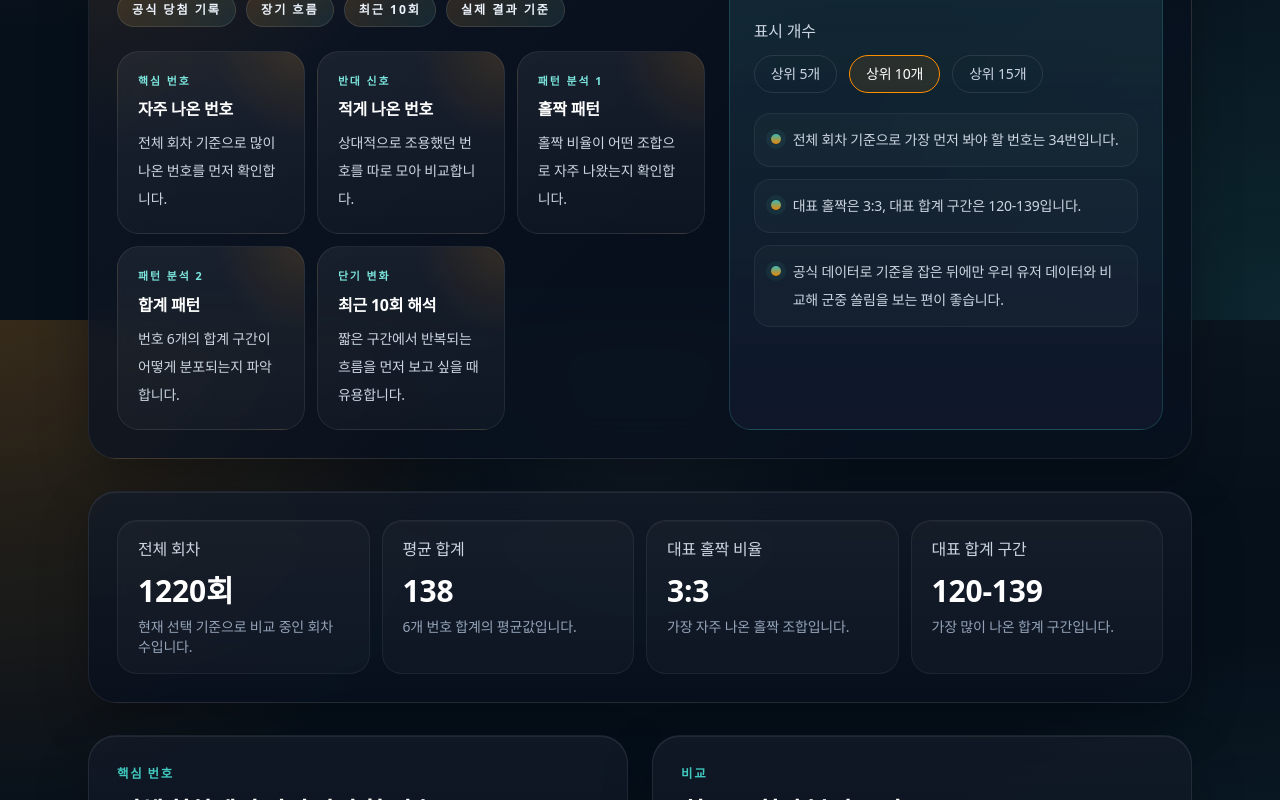
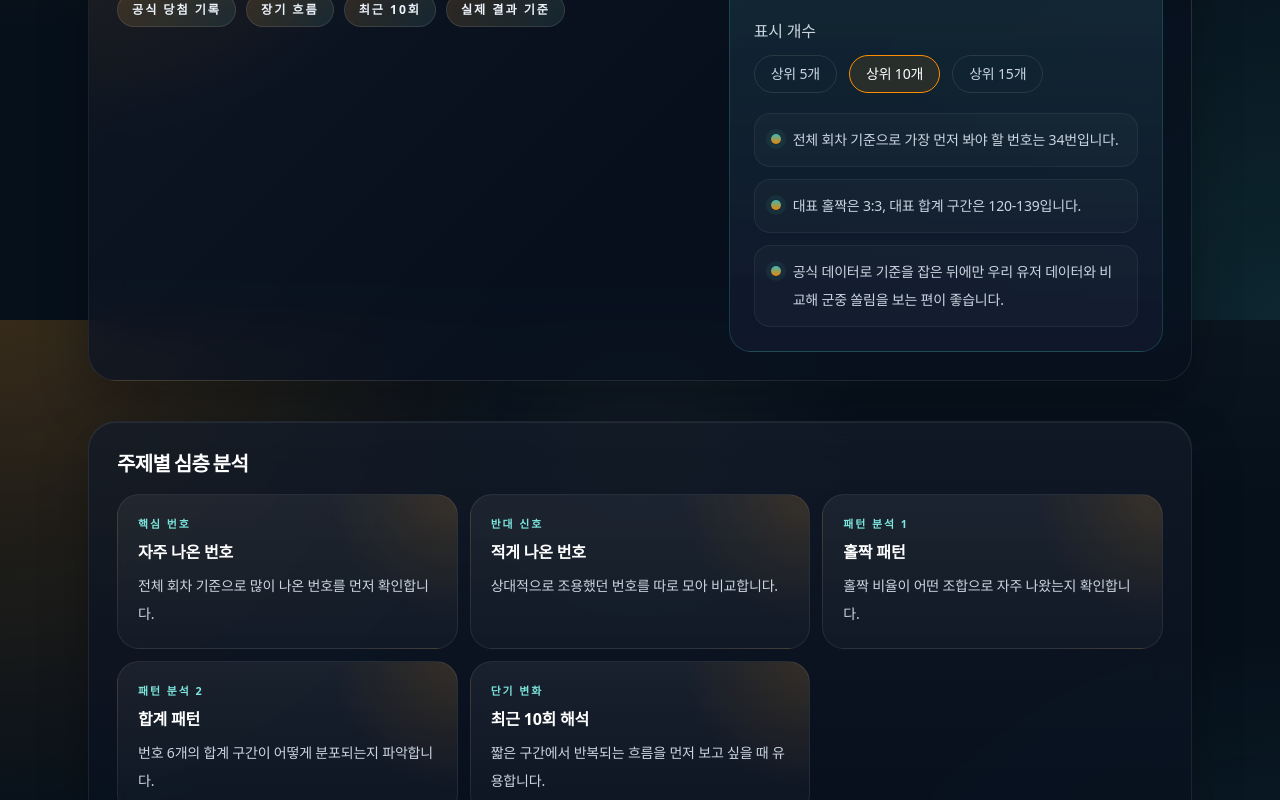
Before and after one commit to jes2751/lotto-maker, a Next.js app: page /stats in a window 1280 px wide. Shown: the part 480-1280 px from the top of the page. Built offline with nearby package versions, Linux system fonts and the light colour scheme; no server answers.

Commit message:
style: rearrange stats layout to flow horizontally

```diff
--- a/src/app/stats/page.tsx
+++ b/src/app/stats/page.tsx
@@ -117,15 +117,6 @@ export default async function StatsPage({ searchParams }: StatsPageProps) {
               </span>
             ))}
           </div>
-          <div className="mt-6 grid gap-3 md:grid-cols-3">
-            {entryCards.map((item) => (
-              <Link key={item.title} href={item.href} className="play-card">
-                <span className="play-card-kicker">{item.kicker}</span>
-                <span className="play-card-title">{item.title}</span>
-                <span className="play-card-body">{item.body}</span>
-              </Link>
-            ))}
-          </div>
         </div>
 
         <div className="soft-card border-teal/20 bg-[linear-gradient(180deg,rgba(45,212,191,0.12)_0%,rgba(15,23,42,0.94)_100%)]">
@@ -185,6 +176,19 @@ export default async function StatsPage({ searchParams }: StatsPageProps) {
               ))}
             </div>
           </div>
+        </div>
+      </section>
+
+      <section className="panel mt-2">
+        <h2 className="mb-4 text-xl font-semibold text-white">주제별 심층 분석</h2>
+        <div className="grid gap-3 md:grid-cols-2 lg:grid-cols-3">
+          {entryCards.map((item) => (
+            <Link key={item.title} href={item.href} className="play-card">
+              <span className="play-card-kicker">{item.kicker}</span>
+              <span className="play-card-title">{item.title}</span>
+              <span className="play-card-body">{item.body}</span>
+            </Link>
+          ))}
         </div>
       </section>
 
```
